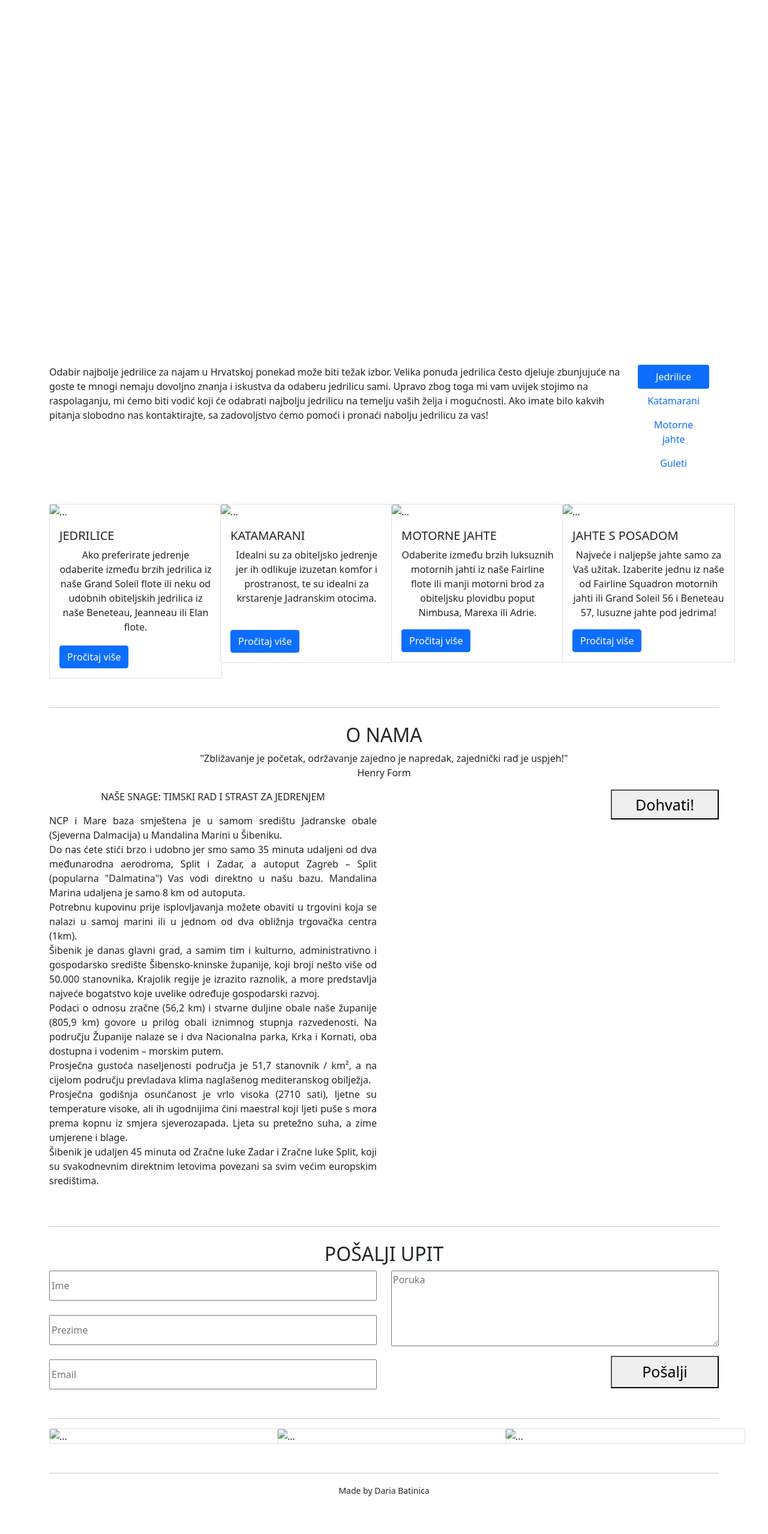
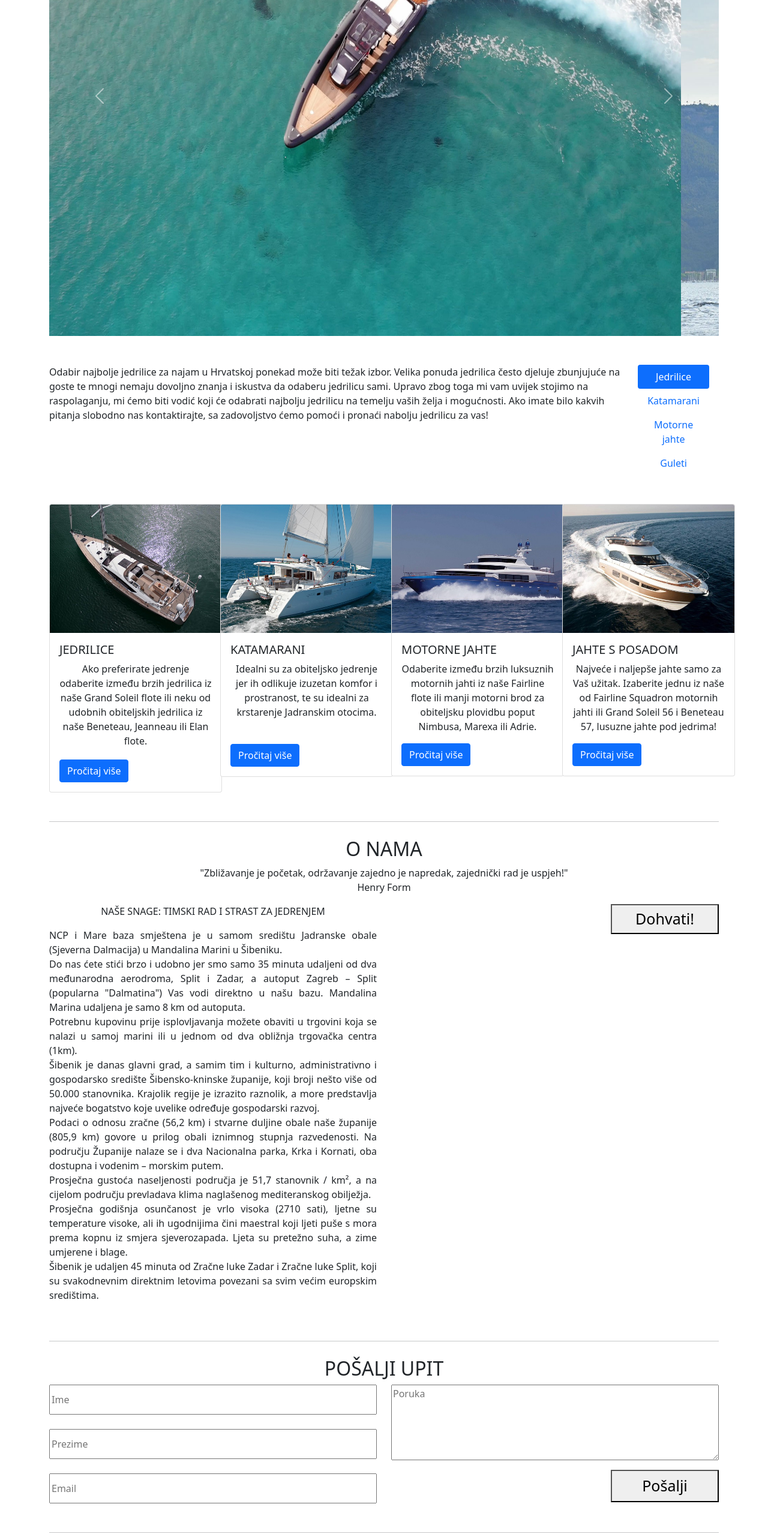
Before and after one commit to Batinica/batinica.github.io, a plain HTML site: page vjezba_1.html in a window 1280 px wide. Shown: the part 240-2797 px from the top of the page at 60% size. Before the commit the page ends 2752 px from the top, so only its background shows below. Drawn offline with nearby package versions, Linux system fonts and the light colour scheme.

Commit message:
Update vjezba_1.html

```diff
--- a/vjezba_1.html
+++ b/vjezba_1.html
@@ -69,13 +69,13 @@
           <div id="carouselExampleControls" class="carousel slide" data-bs-ride="carousel">
               <div class="carousel-inner">
                 <div class="carousel-item active">
-                  <img src="image/slika2.jpg" class="d-block w-100" id="img1" alt="...">
+                  <img src="Images/slika2.jpg" class="d-block w-100" id="img1" alt="...">
                 </div>
                 <div class="carousel-item">
-                  <img src="image/slika3.jpg" class="d-block w-100" id="img1" alt="...">
+                  <img src="Images/slika3.jpg" class="d-block w-100" id="img1" alt="...">
                 </div>
                 <div class="carousel-item">
-                  <img src="image/jahtanova3.jpg" class="d-block w-100" id="img1" alt="...">
+                  <img src="Images/jahtanova3.jpg" class="d-block w-100" id="img1" alt="...">
                 </div>
               </div>
               <button class="carousel-control-prev" type="button" data-bs-target="#carouselExampleControls" data-bs-slide="prev">
@@ -118,7 +118,7 @@
      <div class="col-md-3">
        <div class="sadrzaj3">
         <div class="card" style="width: 18rem;">
-          <img src="image/jahta3.jpg" class="card-img-top" alt="...">
+          <img src="Images/jahta3.jpg" class="card-img-top" alt="...">
           <div class="card-body">
             <h5 class="card-title">JEDRILICE</h5>
             <p class="card-text">Ako preferirate jedrenje odaberite između brzih jedrilica iz naše Grand Soleil flote ili neku od udobnih obiteljskih jedrilica iz naše Beneteau, Jeanneau ili Elan flote.</p>
@@ -130,7 +130,7 @@
      <div class="col-md-3">
        <div class="sadrzaj4">
         <div class="card" style="width: 18rem;">
-          <img src="image/jahta4.jpg" class="card-img-top" alt="...">
+          <img src="Images/jahta4.jpg" class="card-img-top" alt="...">
           <div class="card-body">
             <h5 class="card-title">KATAMARANI</h5>
             <p class="card-text">Idealni su za obiteljsko jedrenje jer ih odlikuje izuzetan komfor i prostranost, te su idealni za krstarenje Jadranskim otocima.</p>
@@ -142,7 +142,7 @@
      <div class="col-md-3">
        <div class="sadrzaj5">
         <div class="card" style="width: 18rem;">
-          <img src="image/jahta2.jpg" class="card-img-top" alt="...">
+          <img src="Images/jahta2.jpg" class="card-img-top" alt="...">
           <div class="card-body">
             <h5 class="card-title">MOTORNE JAHTE</h5>
             <p class="card-text">Odaberite između brzih luksuznih motornih jahti iz naše Fairline flote ili manji motorni brod za obiteljsku plovidbu poput Nimbusa, Marexa ili Adrie.</p>
@@ -154,7 +154,7 @@
      <div class="col-md-3">
        <div class="sadrzaj6">
         <div class="card" style="width: 18rem;">
-          <img src="image/jahta5.jpg" class="card-img-top" alt="...">
+          <img src="Images/jahta5.jpg" class="card-img-top" alt="...">
           <div class="card-body">
             <h5 class="card-title">JAHTE S POSADOM</h5>
             <p class="card-text">Najveće i naljepše jahte samo za Vaš užitak. Izaberite jednu iz naše od Fairline Squadron motornih jahti ili Grand Soleil 56 i Beneteau 57, lusuzne jahte pod jedrima!</p>
@@ -266,17 +266,17 @@
    <div class="row mb-5">
      <div class="col-md-4">
       <div class="card" style="width: 25rem;">
-        <img src="image/news.png" class="card-img-top" alt="...">
+        <img src="Images/news.png" class="card-img-top" alt="...">
       </div>
       </div>
       <div class="col-md-4">
         <div class="card" style="width: 25rem;">
-          <img src="image/news.png" class="card-img-top" alt="...">
+          <img src="Images/news.png" class="card-img-top" alt="...">
         </div>
         </div>
         <div class="col-md-4">
           <div class="card" style="width: 25rem;">
-            <img src="image/news.png" class="card-img-top" alt="...">
+            <img src="Images/news.png" class="card-img-top" alt="...">
           </div>
           </div>
      </div>
```
